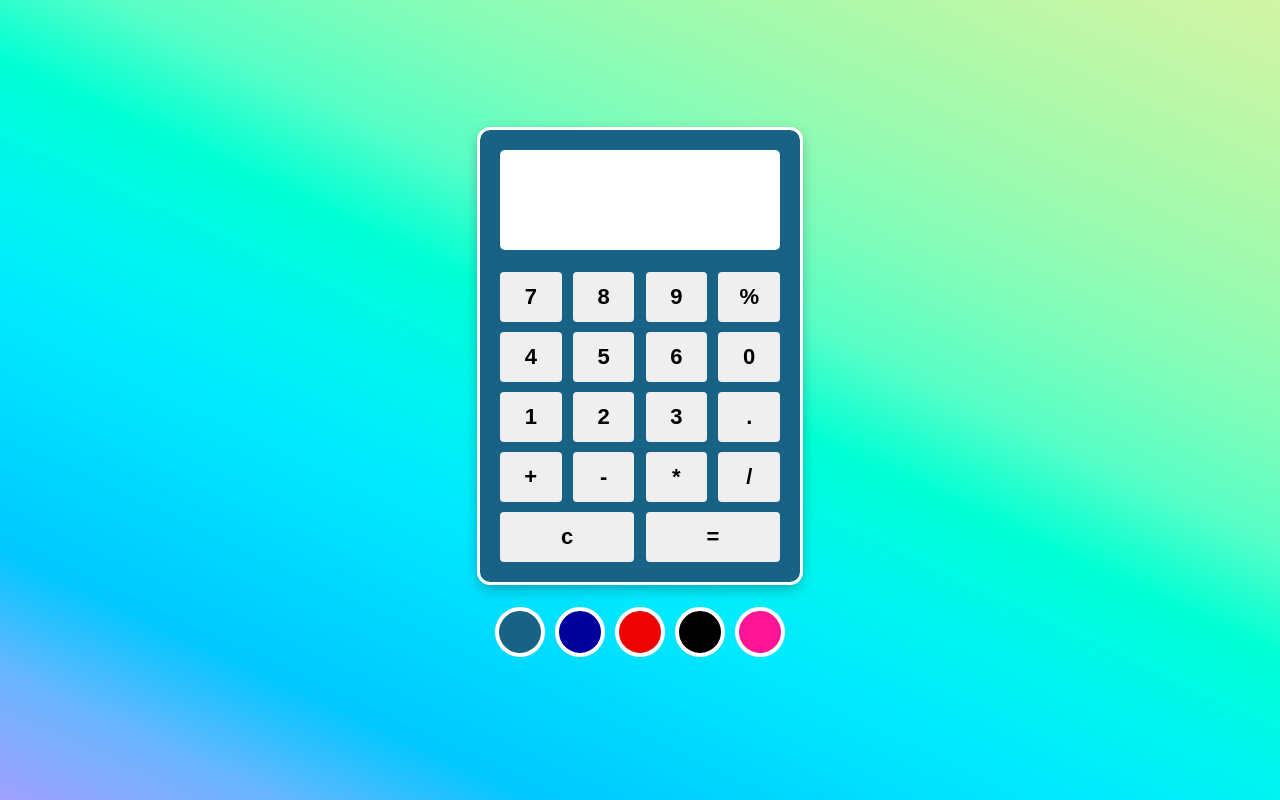
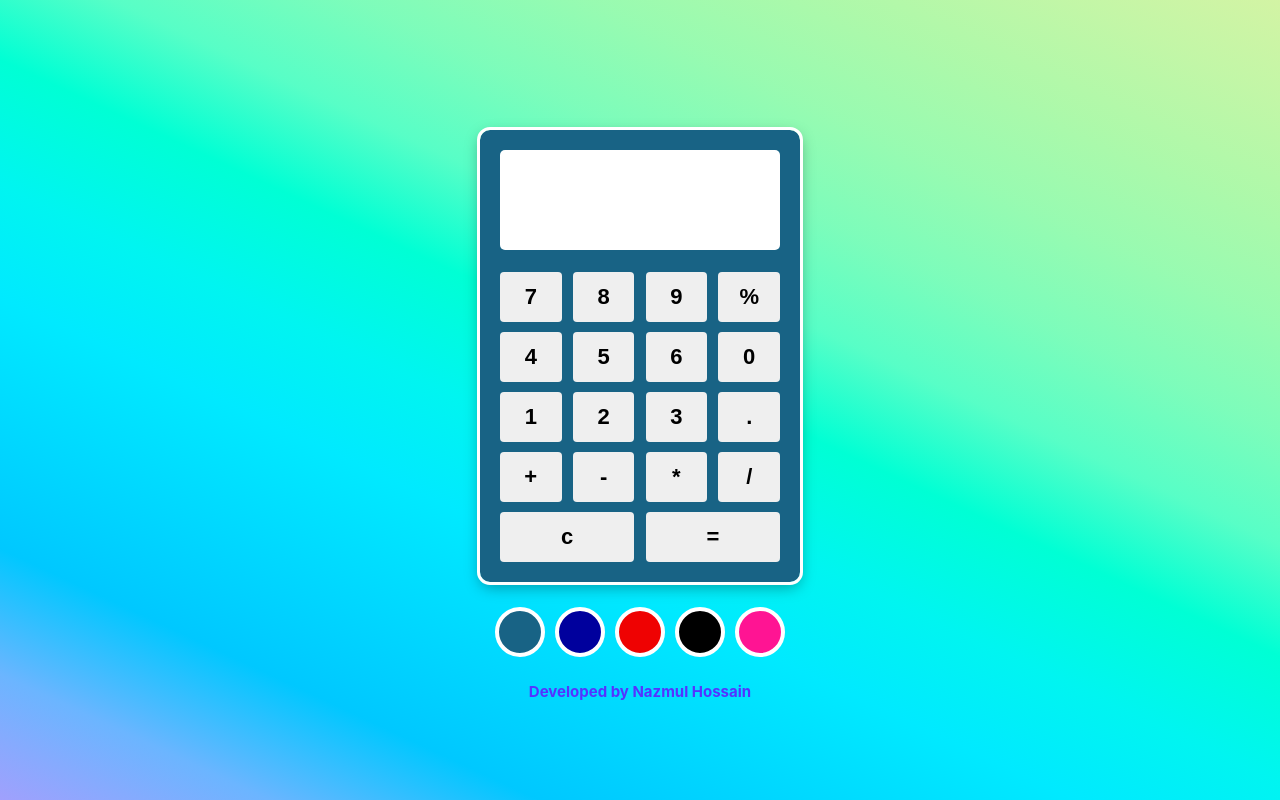
Before and after one commit to Belivups/js-Calculator, a plain HTML site: page index.html in a window 1280 px wide. Drawn offline with Linux system fonts and the light colour scheme.

Commit message:
Update index.html

```diff
--- a/index.html
+++ b/index.html
@@ -69,6 +69,10 @@
     <button class="color DeepPink" value="DeepPink"></button>
 </div>
 
+<div class="bg">
+    <a href="http://dev.nazmul.co" target="_blank"> <p>Developed by Nazmul Hossain</p> </a>
+</div>
+
 <script src="./app.js"></script>
 </body>
 </html>
```
